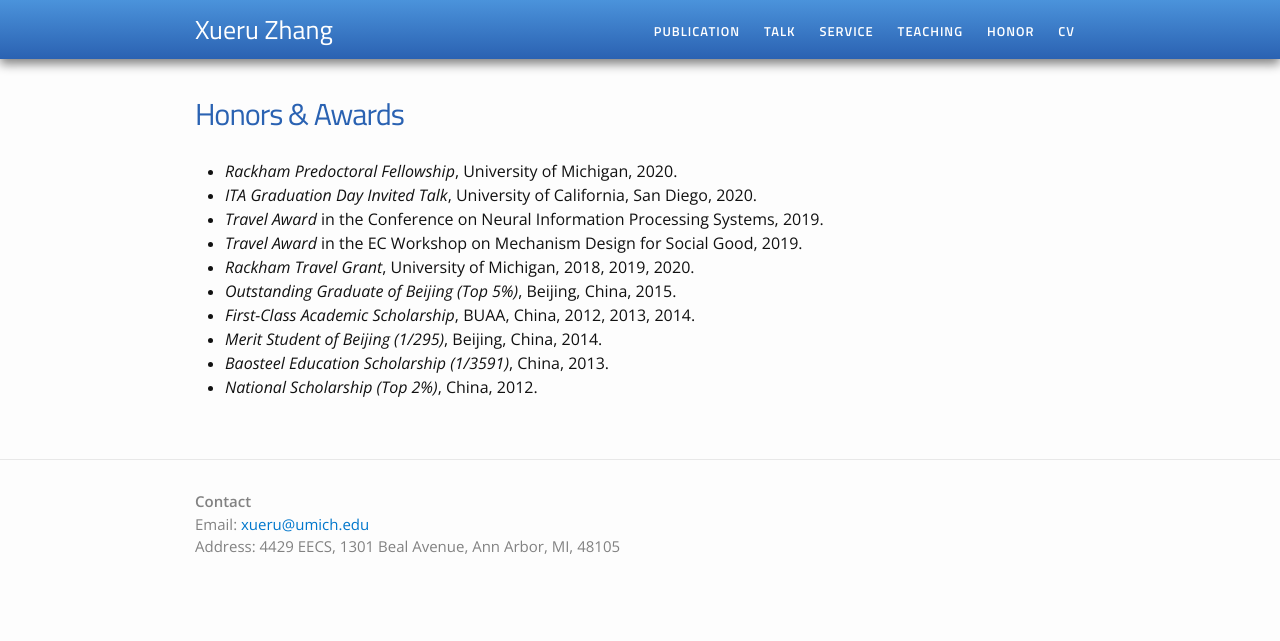
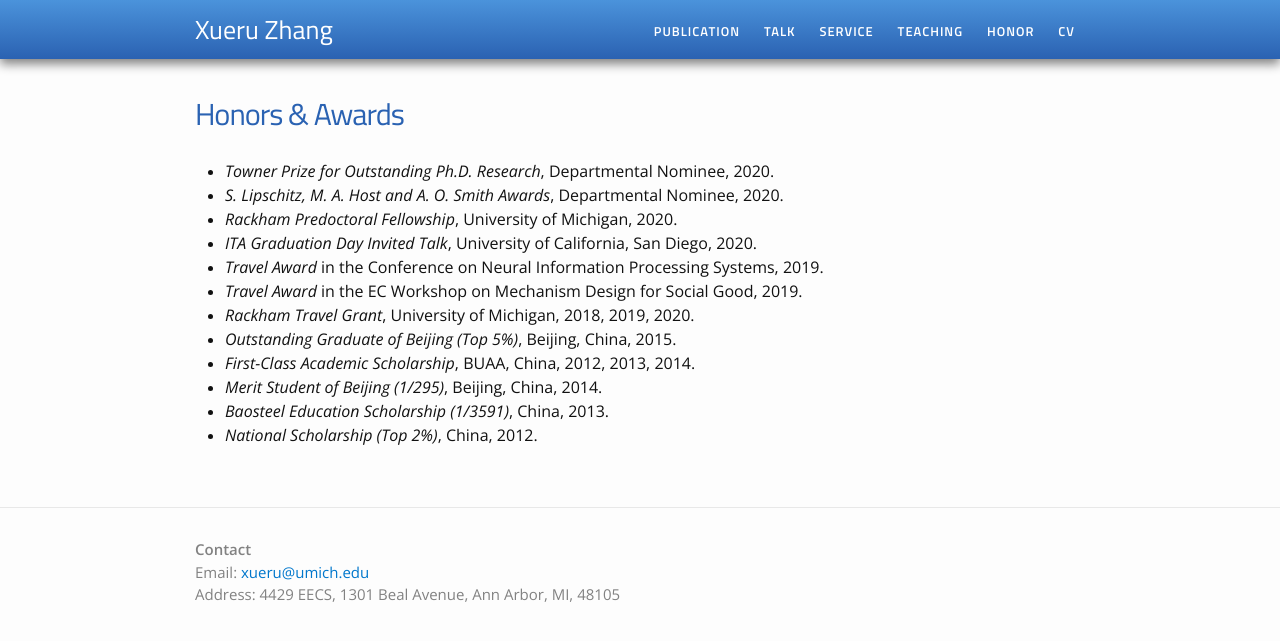
Before and after one commit to xueruzhang/xueruzhang.github.io, a Jekyll site: the page built from miscellany/honor.md, in a window 1280 px wide. Shown: the top 641 px of the page. Built offline with Jekyll 4.4.1, drawn with Linux system fonts in a browser that asks for light colours.

Commit message:
message accompanying my updates

```diff
--- a/miscellany/honor.md
+++ b/miscellany/honor.md
@@ -5,6 +5,8 @@ permalink: /honor/
 ---
 
 <ul>
+        <li><font size="3"> <i>Towner Prize for Outstanding Ph.D. Research</i>, Departmental Nominee, 2020.</font></li>
+        <li><font size="3"> <i>S. Lipschitz, M. A. Host and A. O. Smith Awards</i>, Departmental Nominee, 2020.</font></li>
         <li><font size="3"> <i>Rackham Predoctoral Fellowship</i>, University of Michigan, 2020.</font></li>
         <li><font size="3"> <i>ITA Graduation Day Invited Talk</i>, University of California, San Diego, 2020.</font></li>
         <li><font size="3"> <i>Travel Award</i> in the Conference on Neural Information Processing Systems, 2019.</font></li>
```
Also changed, not shown: 1 other file.
